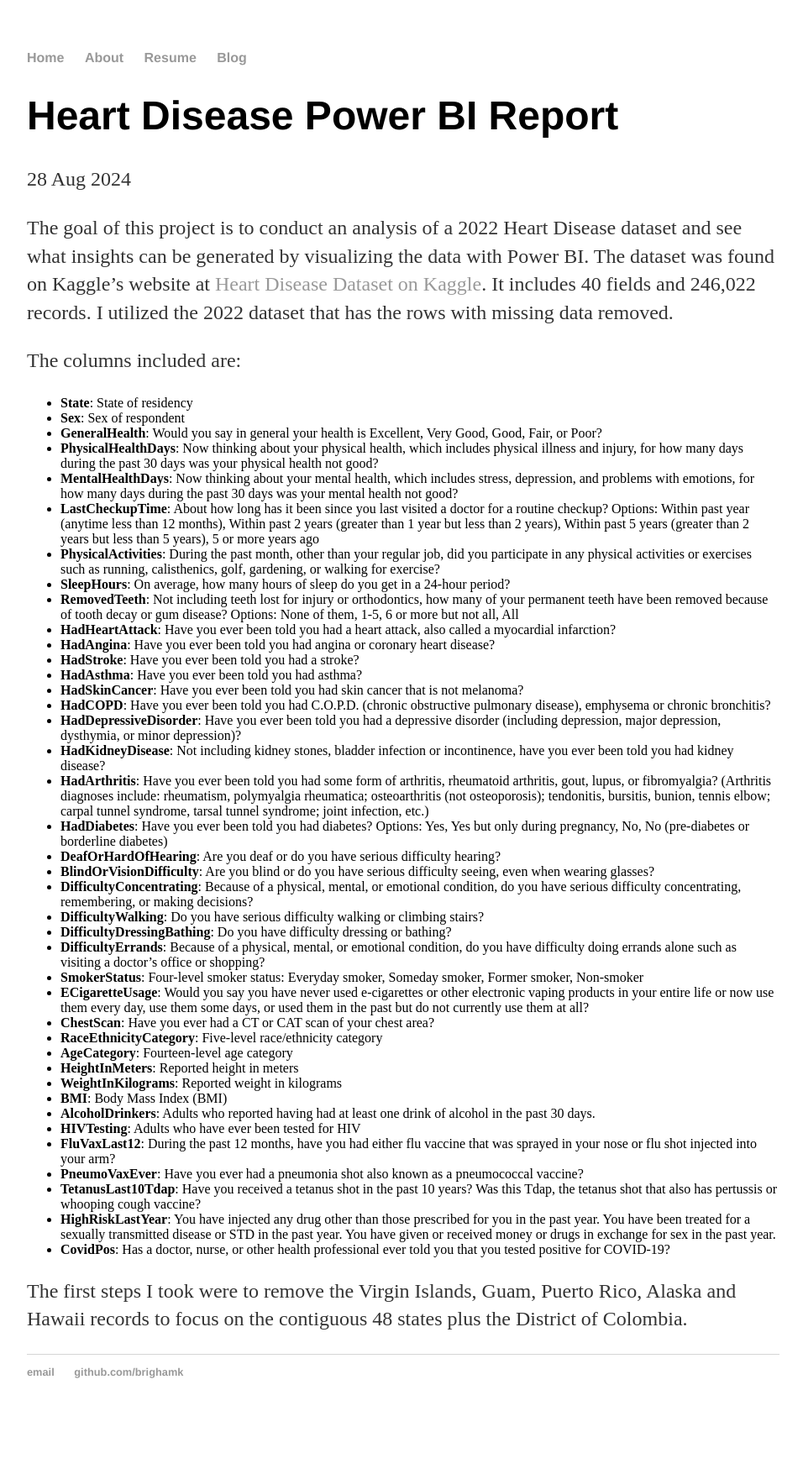
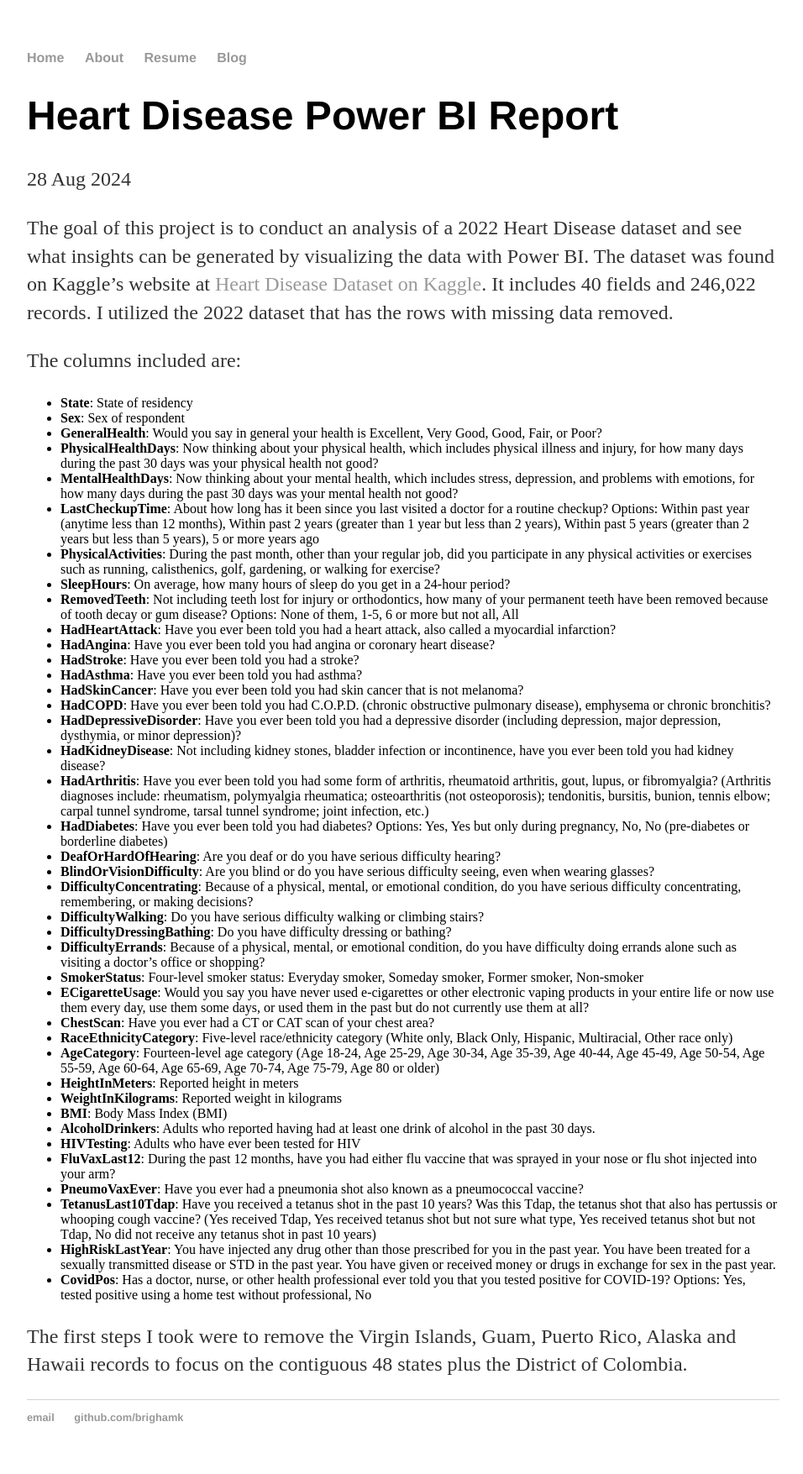
Before and after one commit to brighamk/brighamk.github.io, a Jekyll site: the page built from _posts/2024-08-28-Mental-Health.md, in a window 1280 px wide. Shown: the whole page at 84% size, without its empty margins (160-1116 px from the left). Built offline with Jekyll 4.4.1, drawn with Linux system fonts in a browser that asks for light colours; before the commit the page ends 1701 px from its top, so only the background shows below that.

Commit message:
Update 2024-08-28-Mental-Health.md

```diff
--- a/_posts/2024-08-28-Mental-Health.md
+++ b/_posts/2024-08-28-Mental-Health.md
@@ -36,8 +36,8 @@ The columns included are:
 - **SmokerStatus**: Four-level smoker status: Everyday smoker, Someday smoker, Former smoker, Non-smoker
 - **ECigaretteUsage**: Would you say you have never used e-cigarettes or other electronic vaping products in your entire life or now use them every day, use them some days, or used them in the past but do not currently use them at all?
 - **ChestScan**: Have you ever had a CT or CAT scan of your chest area?
-- **RaceEthnicityCategory**: Five-level race/ethnicity category
-- **AgeCategory**: Fourteen-level age category
+- **RaceEthnicityCategory**: Five-level race/ethnicity category (White only, Black Only, Hispanic, Multiracial, Other race only)
+- **AgeCategory**: Fourteen-level age category (Age 18-24, Age 25-29, Age 30-34, Age 35-39, Age 40-44, Age 45-49, Age 50-54, Age 55-59, Age 60-64, Age 65-69, Age 70-74, Age 75-79, Age 80 or older)
 - **HeightInMeters**: Reported height in meters
 - **WeightInKilograms**: Reported weight in kilograms
 - **BMI**: Body Mass Index (BMI)
@@ -45,9 +45,9 @@ The columns included are:
 - **HIVTesting**: Adults who have ever been tested for HIV
 - **FluVaxLast12**: During the past 12 months, have you had either flu vaccine that was sprayed in your nose or flu shot injected into your arm?
 - **PneumoVaxEver**: Have you ever had a pneumonia shot also known as a pneumococcal vaccine?
-- **TetanusLast10Tdap**: Have you received a tetanus shot in the past 10 years? Was this Tdap, the tetanus shot that also has pertussis or whooping cough vaccine?
+- **TetanusLast10Tdap**: Have you received a tetanus shot in the past 10 years? Was this Tdap, the tetanus shot that also has pertussis or whooping cough vaccine?  (Yes received Tdap, Yes received tetanus shot but not sure what type, Yes received tetanus shot but not Tdap, No did not receive any tetanus shot in past 10 years)
 - **HighRiskLastYear**: You have injected any drug other than those prescribed for you in the past year. You have been treated for a sexually transmitted disease or STD in the past year. You have given or received money or drugs in exchange for sex in the past year.
-- **CovidPos**: Has a doctor, nurse, or other health professional ever told you that you tested positive for COVID-19?
+- **CovidPos**: Has a doctor, nurse, or other health professional ever told you that you tested positive for COVID-19?  Options: Yes, tested positive using a home test without professional, No
 
 
 The first steps I took were to remove the Virgin Islands, Guam, Puerto Rico, Alaska and Hawaii records to focus on the contiguous 48 states plus the District of Colombia.
```
